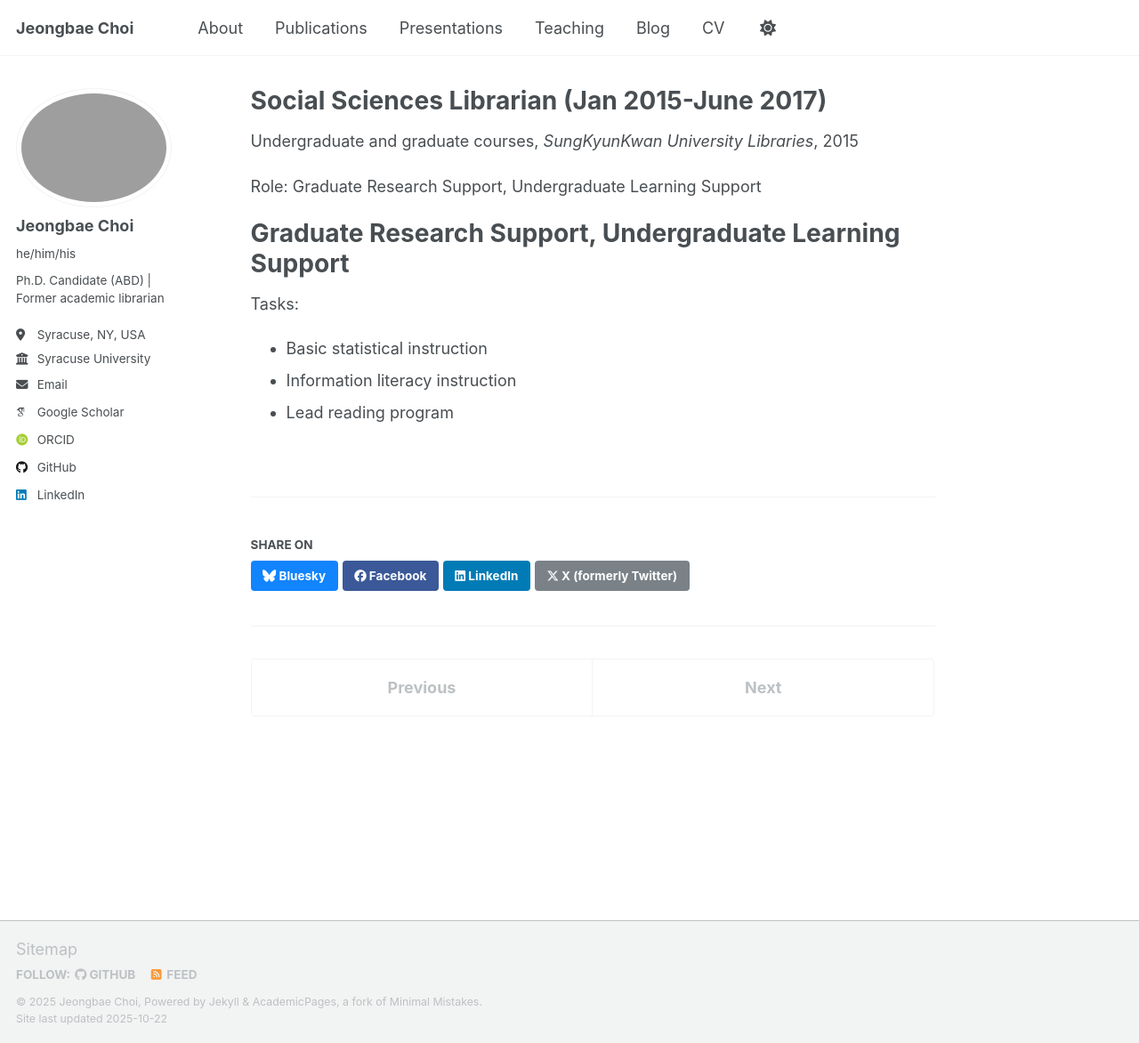
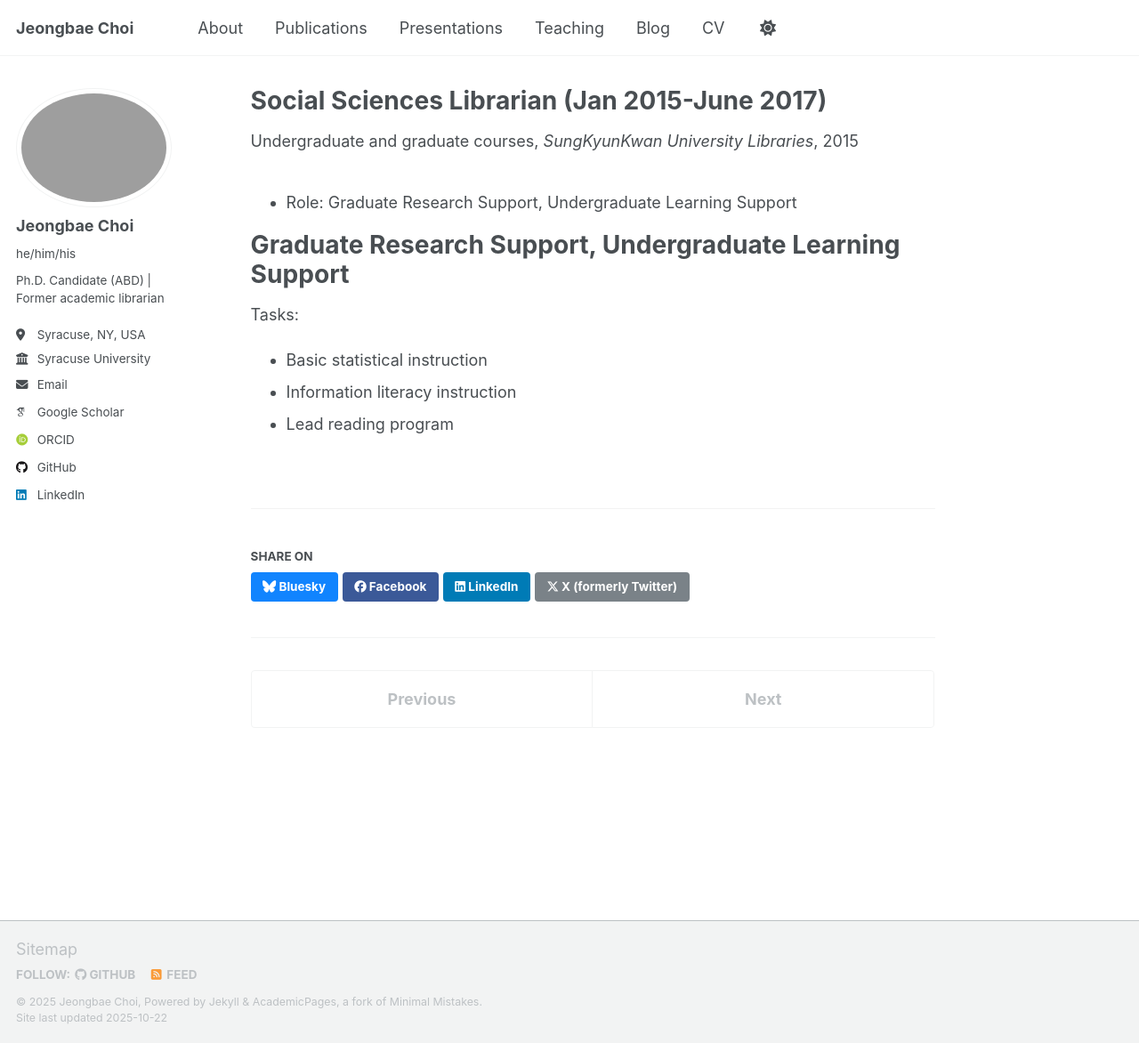
Before and after one commit to JeongbaeChoi/jeongbaechoi.github.io, a Jekyll site: the page built from _teaching/2015-2017-teaching-2.md, in a window 1280 px wide and 1172 px high. Shown: the whole window at 89% size. Built offline with Jekyll 4.4.1, drawn with Linux system fonts in a browser that asks for light colours; some web fonts are replaced; a script that is not in the unit is left out.

```diff
--- a/_teaching/2015-2017-teaching-2.md
+++ b/_teaching/2015-2017-teaching-2.md
@@ -8,7 +8,7 @@ date: 2015-01-01
 location: "Seoul, South Korea"
 ---
 
-Role: Graduate Research Support, Undergraduate Learning Support
+- Role: Graduate Research Support, Undergraduate Learning Support
 
 Graduate Research Support, Undergraduate Learning Support
 ======
```
